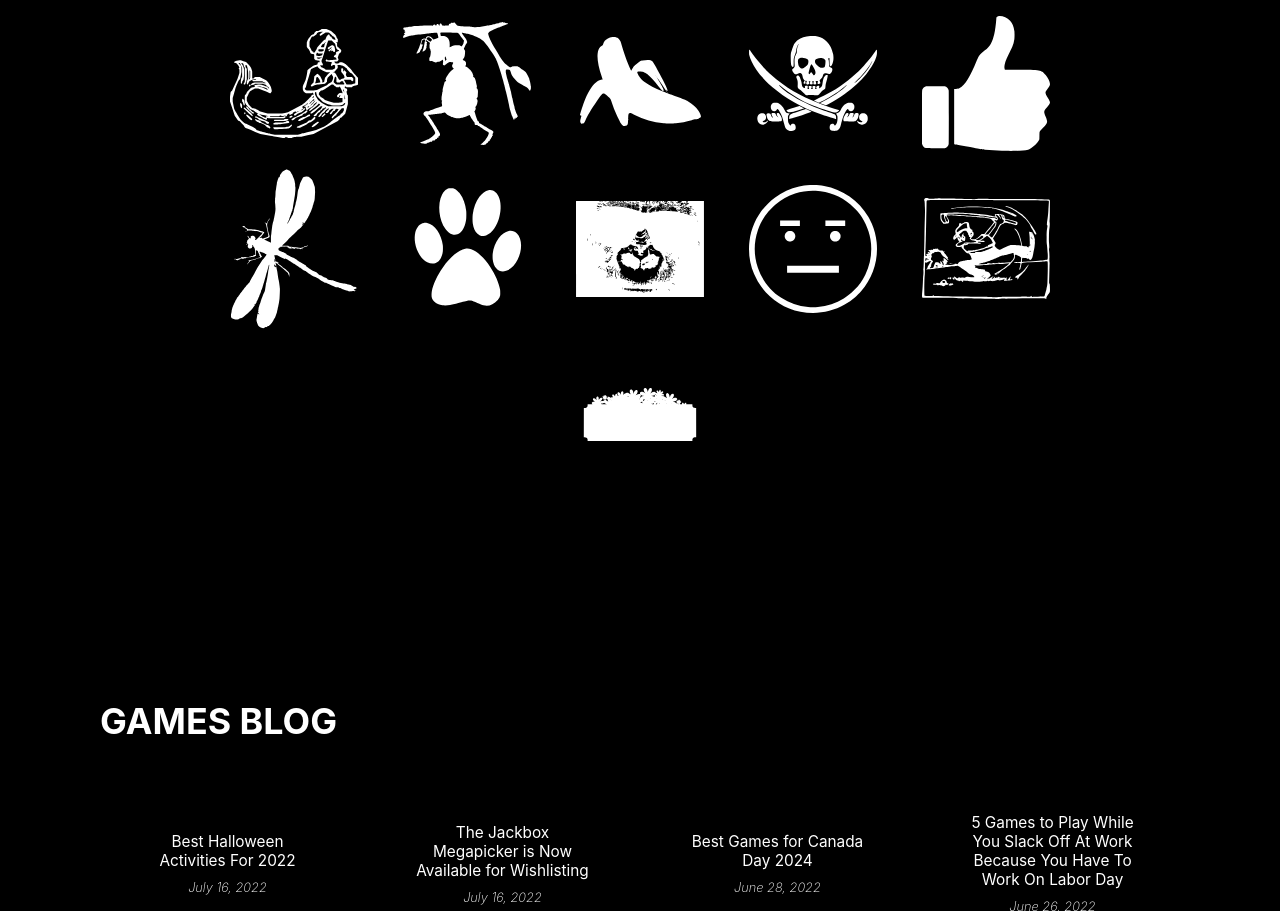
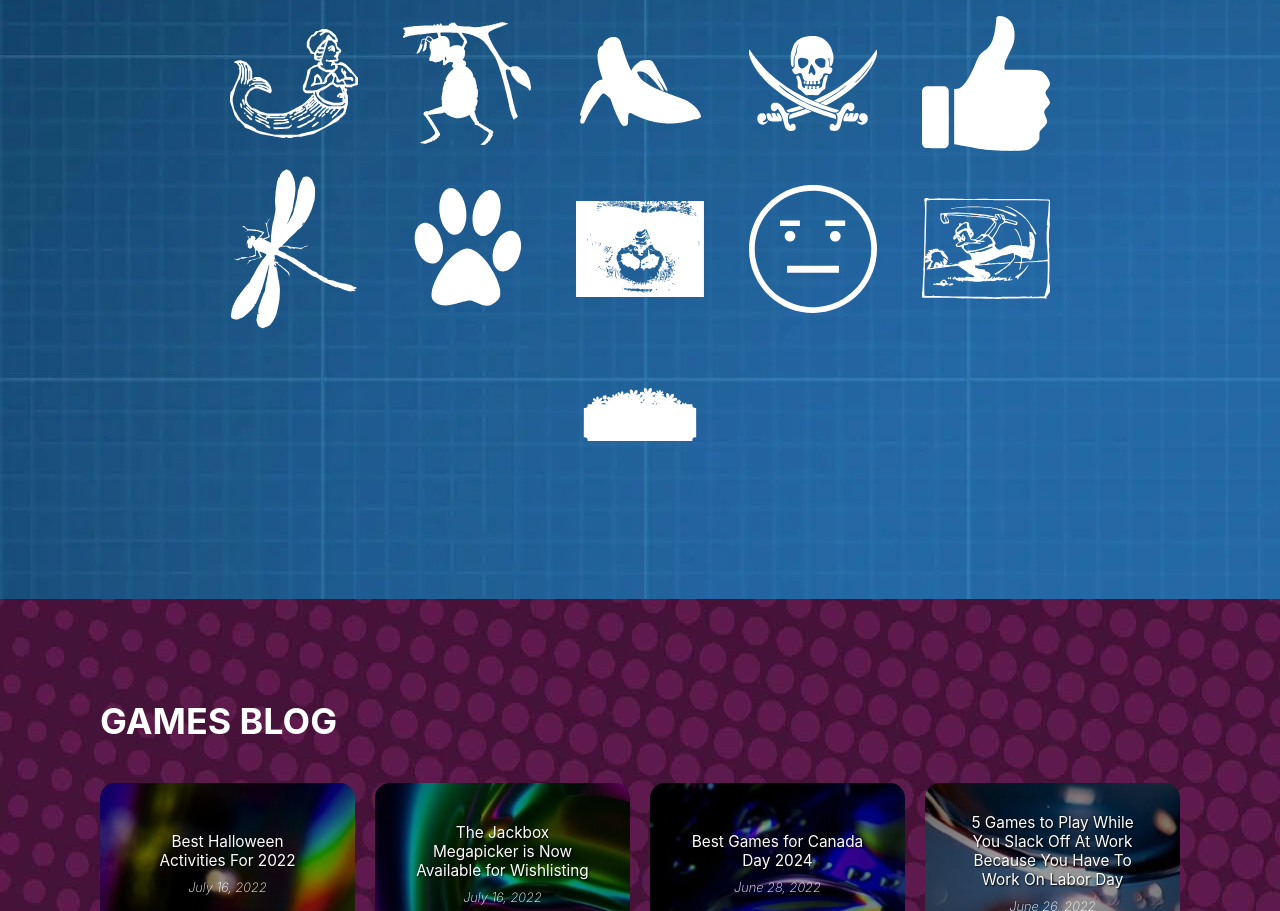
Before and after one commit to rkvrpl/games, a plain HTML site: page index.html in a window 1280 px wide. Shown: the part 1889-2800 px from the top of the page. Drawn offline with nearby package versions, Linux system fonts and the light colour scheme; files that its build step writes are made by us from their sources.

Commit message:
change bg-image

```diff
--- a/assets/style/scss/components/_blog.scss
+++ b/assets/style/scss/components/_blog.scss
@@ -1,5 +1,5 @@
 .blog {
-  background-image: url(./assets/img/bg3.jpg);
+  background-image: url(../img/bg3.jpg);
   padding: 100px;
 }
 .blog__container {
@@ -45,28 +45,28 @@
       rgba(0, 0, 0, 0.4) 30%,
       rgba(0, 0, 0, 0.6) 100%
     ),
-    url(./assets/img/blog.jpg);
+    url(../img/blog.jpg);
 }
 .blog__container-bg-two {
   background-image: radial-gradient(
       rgba(0, 0, 0, 0.4) 30%,
       rgba(0, 0, 0, 0.6) 100%
     ),
-    url(./assets/img/blog2.jpg);
+    url(../img/blog2.jpg);
 }
 .blog__container-bg-three {
   background-image: radial-gradient(
       rgba(0, 0, 0, 0.4) 30%,
       rgba(0, 0, 0, 0.6) 100%
     ),
-    url(./assets/img/blog3.jpg);
+    url(../img/blog3.jpg);
 }
 .blog__container-bg-four {
   background-image: radial-gradient(
       rgba(0, 0, 0, 0.4) 30%,
       rgba(0, 0, 0, 0.6) 100%
     ),
-    url(./assets/img/blog4.jpg);
+    url(../img/blog4.jpg);
 }
 .blog__button {
   border: 1px solid white;
--- a/assets/style/scss/components/_games.scss
+++ b/assets/style/scss/components/_games.scss
@@ -2,7 +2,7 @@
   position: relative;
   display: flex;
   justify-content: flex-end;
-  background-image: url(./assets/img/bg1.png);
+  background-image: url(../img/bg1.png);
   background-position: center;
   background-size: cover;
 }
--- a/assets/style/scss/components/_party.scss
+++ b/assets/style/scss/components/_party.scss
@@ -2,7 +2,7 @@
   display: flex;
   flex-direction: column;
   gap: 30px;
-  background-image: url(./assets/img/bg2.jpg);
+  background-image: url(../img/bg2.jpg);
   padding: 100px;
 }
 .party__text {
```
